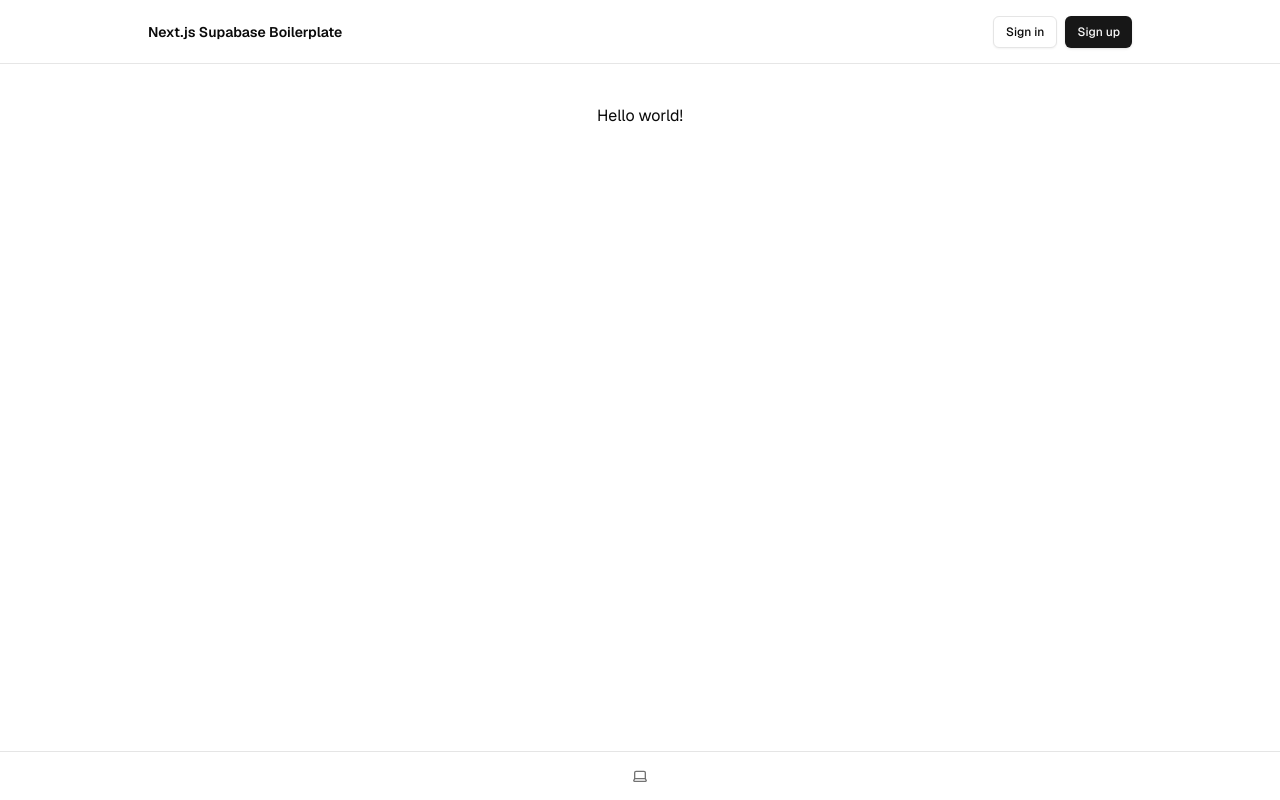
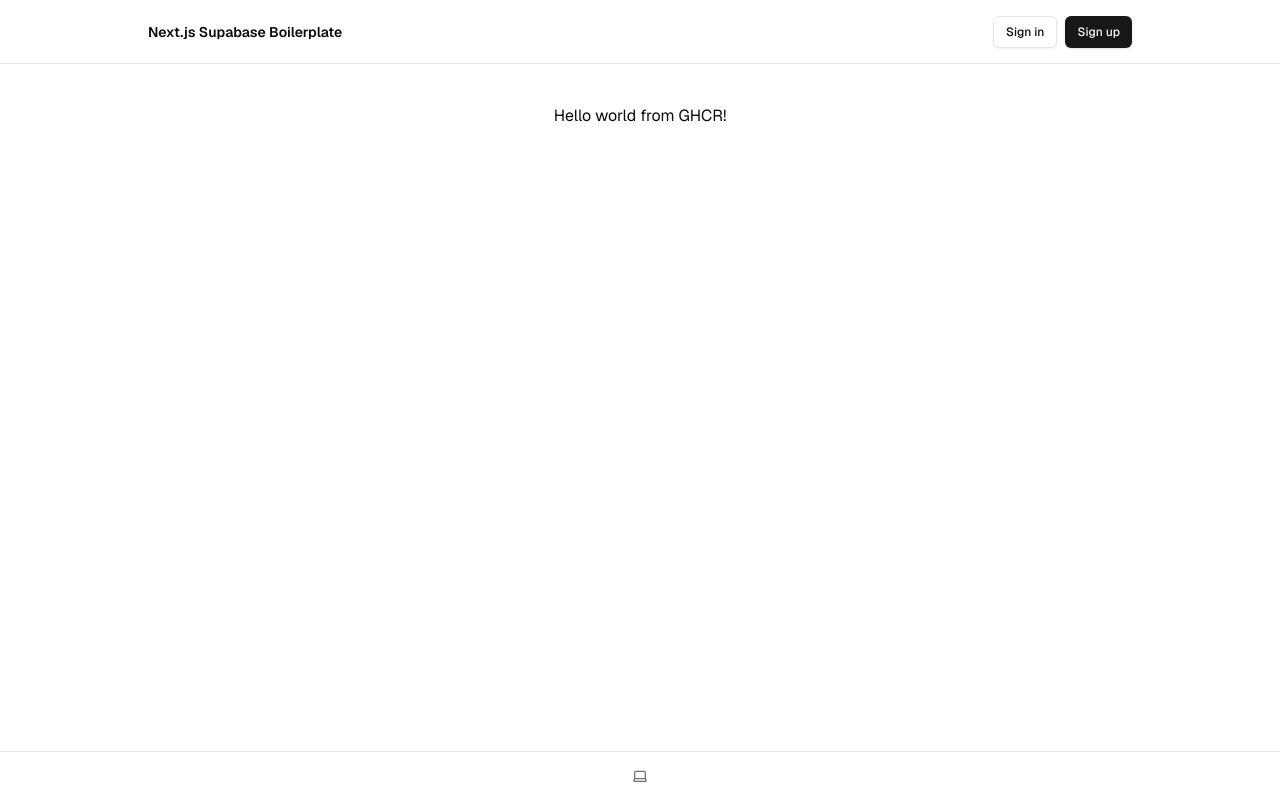
Before and after one commit to mattias-wiberg/guestbook, a Next.js app: page / in a window 1280 px wide. Built offline with nearby package versions, Linux system fonts and the light colour scheme; no server answers.

Commit message:
ci: retrigger deployment

```diff
--- a/app/page.tsx
+++ b/app/page.tsx
@@ -23,7 +23,7 @@ export default function Home() {
             )}
           </div>
         </nav>
-        <div className="flex-1 flex max-w-5xl">Hello world!</div>
+        <div className="flex-1 flex max-w-5xl">Hello world from GHCR!</div>
 
         <footer className="w-full flex items-center justify-center border-t mx-auto text-center text-xs gap-8 py-2">
           <ThemeSwitcher />
```
